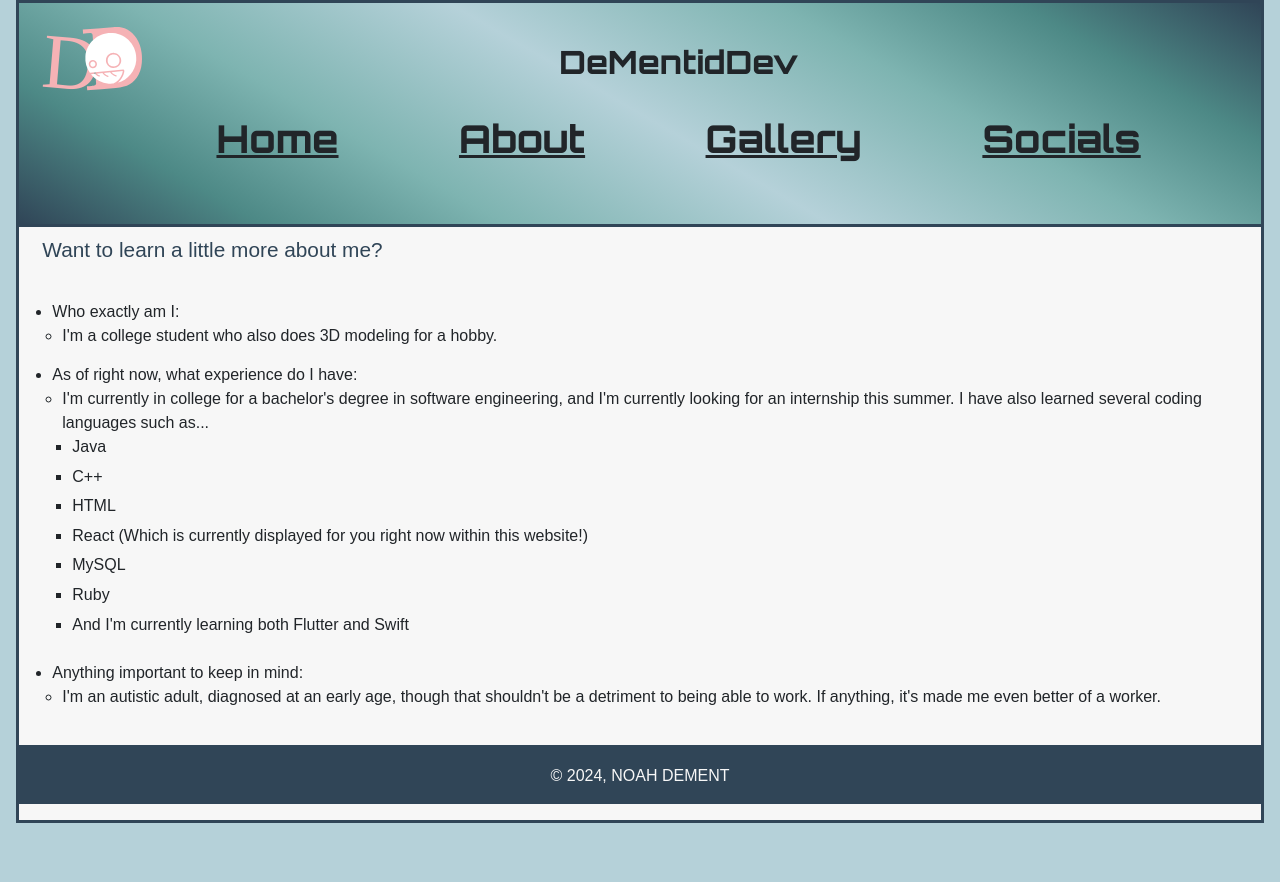
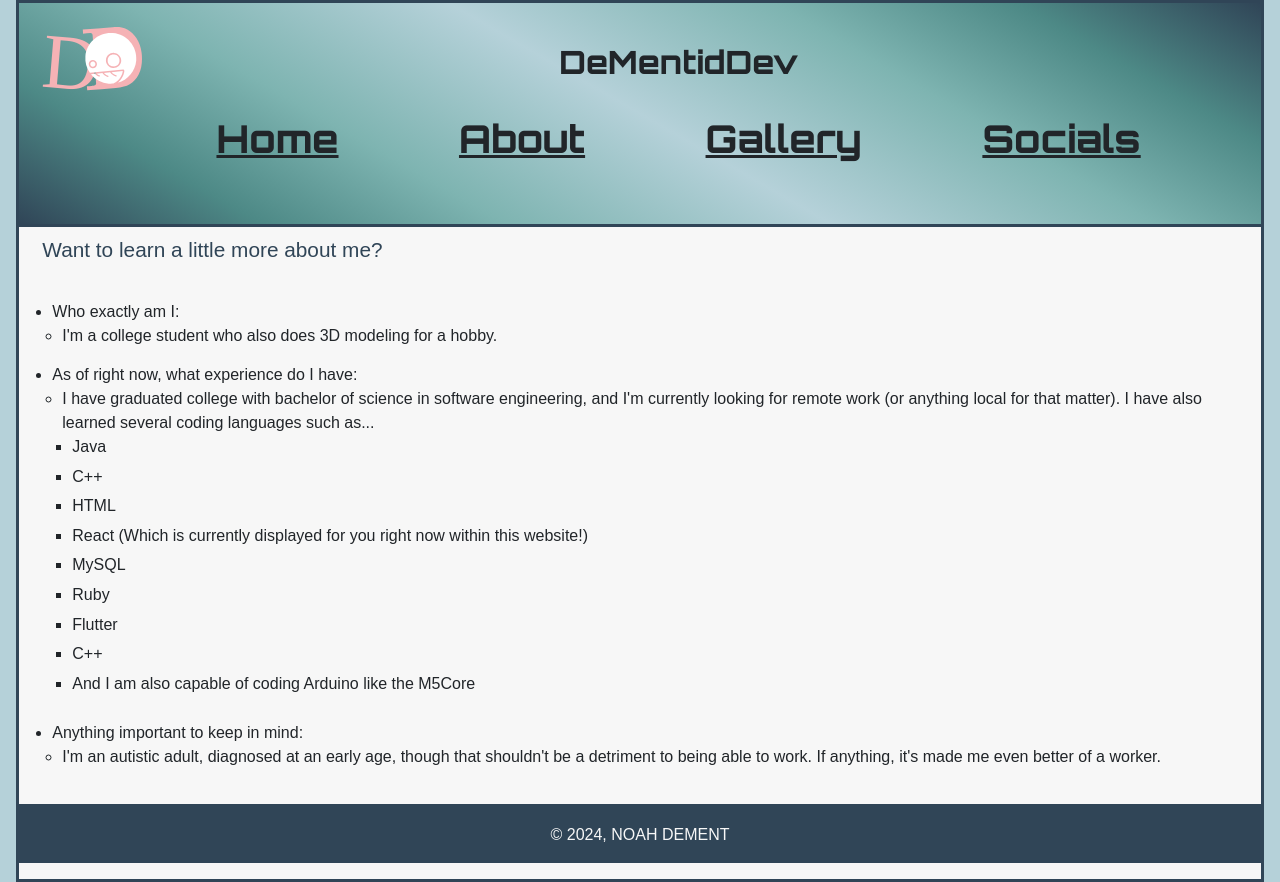
Before and after one commit to DeMentidDev/DeMentidDev.github.io, a React (Vite) app: page /about in a window 1280 px wide. Before the commit the page ends 823 px from the top, so only its background shows below. Built offline with nearby package versions, Linux system fonts and the light colour scheme.

Commit message:
basic text updates

```diff
--- a/src/Pages/About.tsx
+++ b/src/Pages/About.tsx
@@ -19,9 +19,8 @@ function MainContent() {
           As of right now, what experience do I have:
           <ul>
             <li>
-              I'm currently in college for a bachelor's degree in software
-              engineering, and I'm currently looking for an internship this
-              summer. I have also learned several coding languages such as...
+              I have graduated college with bachelor of science in software
+              engineering, and I'm currently looking for remote work (or anything local for that matter). I have also learned several coding languages such as...
               <ul>
                 <li>Java</li>
                 <li>C++</li>
@@ -32,7 +31,9 @@ function MainContent() {
                 </li>
                 <li>MySQL</li>
                 <li>Ruby</li>
-                <li>And I'm currently learning both Flutter and Swift</li>
+                <li>Flutter</li>
+                <li>C++</li>
+                <li>And I am also capable of coding Arduino like the M5Core</li>
               </ul>
             </li>
           </ul>
```
